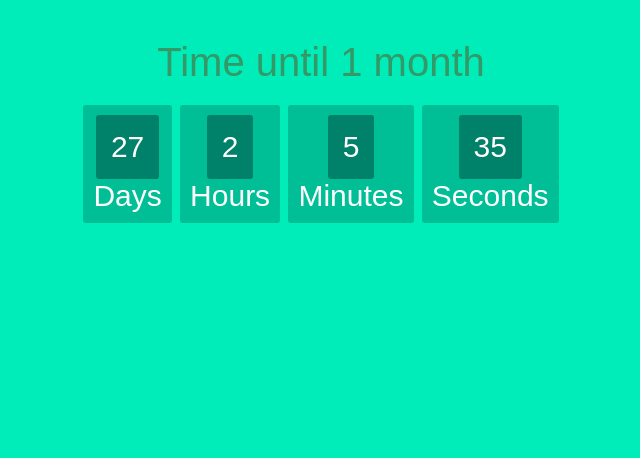
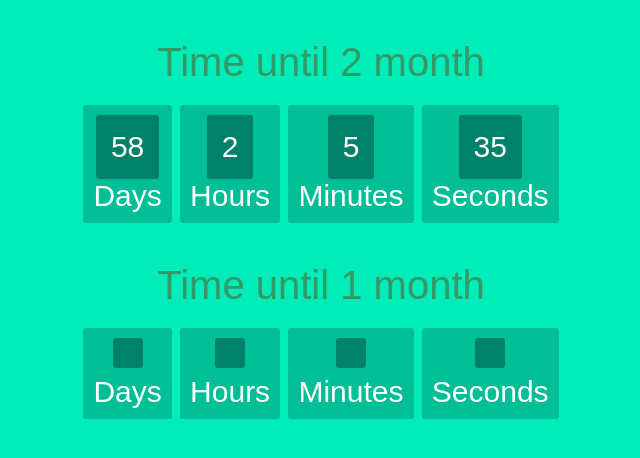
Before and after one commit to Cainan-H/Relationship-Timers, a plain HTML site: page index.html in a window 1280 px wide. Shown: the whole page, without its empty margins (319-959 px from the left). Drawn offline with Linux system fonts and the light colour scheme.

Commit message:
Update index.html

```diff
--- a/index.html
+++ b/index.html
@@ -1,4 +1,96 @@
 <!DOCTYPE HTML>
+<html>
+<head>
+<style>
+body{
+	text-align: center;
+	background: #00ECB9;
+font-family: sans-serif;
+font-weight: 100;
+}
+h1{
+color: #396;
+font-weight: 100;
+font-size: 40px;
+margin: 40px 0px 20px;
+}
+#clockdiv{
+	font-family: sans-serif;
+	color: #fff;
+	display: inline-block;
+	font-weight: 100;
+	text-align: center;
+	font-size: 30px;
+}
+#clockdiv > div{
+	padding: 10px;
+	border-radius: 3px;
+	background: #00BF96;
+	display: inline-block;
+}
+#clockdiv div > span{
+	padding: 15px;
+	border-radius: 3px;
+	background: #00816A;
+	display: inline-block;
+}
+smalltext{
+	padding-top: 5px;
+	font-size: 16px;
+}
+</style>
+</head>
+<body>
+<h1>Time until 2 month</h1>
+<div id="clockdiv">
+<div>
+	<span class="days" id="day"></span>
+	<div class="smalltext">Days</div>
+</div>
+<div>
+	<span class="hours" id="hour"></span>
+	<div class="smalltext">Hours</div>
+</div>
+<div>
+	<span class="minutes" id="minute"></span>
+	<div class="smalltext">Minutes</div>
+</div>
+<div>
+	<span class="seconds" id="second"></span>
+	<div class="smalltext">Seconds</div>
+</div>
+</div>
+
+<p id="demo"></p>
+
+<script>
+
+var deadline = new Date("jan 10, 2023 17:30:00").getTime();
+
+var x = setInterval(function() {
+
+var now = new Date().getTime();
+var t = deadline - now;
+var days = Math.floor(t / (1000 * 60 * 60 * 24));
+var hours = Math.floor((t%(1000 * 60 * 60 * 24))/(1000 * 60 * 60));
+var minutes = Math.floor((t % (1000 * 60 * 60)) / (1000 * 60));
+var seconds = Math.floor((t % (1000 * 60)) / 1000);
+document.getElementById("day").innerHTML =days ;
+document.getElementById("hour").innerHTML =hours;
+document.getElementById("minute").innerHTML = minutes;
+document.getElementById("second").innerHTML =seconds;
+if (t < 0) {
+		clearInterval(x);
+		document.getElementById("demo").innerHTML = "TIME UP";
+		document.getElementById("day").innerHTML ='0';
+		document.getElementById("hour").innerHTML ='0';
+		document.getElementById("minute").innerHTML ='0' ;
+		document.getElementById("second").innerHTML = '0'; }
+}, 1000);
+</script>
+</body>
+</html>
+
 <html>
 <head>
 <style>
@@ -65,7 +157,7 @@ smalltext{
 
 <script>
 
-var deadline = new Date("jan 10, 2023 17:30:00").getTime();
+var deadline = new Date("feb 10, 2023 17:30:00").getTime();
 
 var x = setInterval(function() {
 
```
